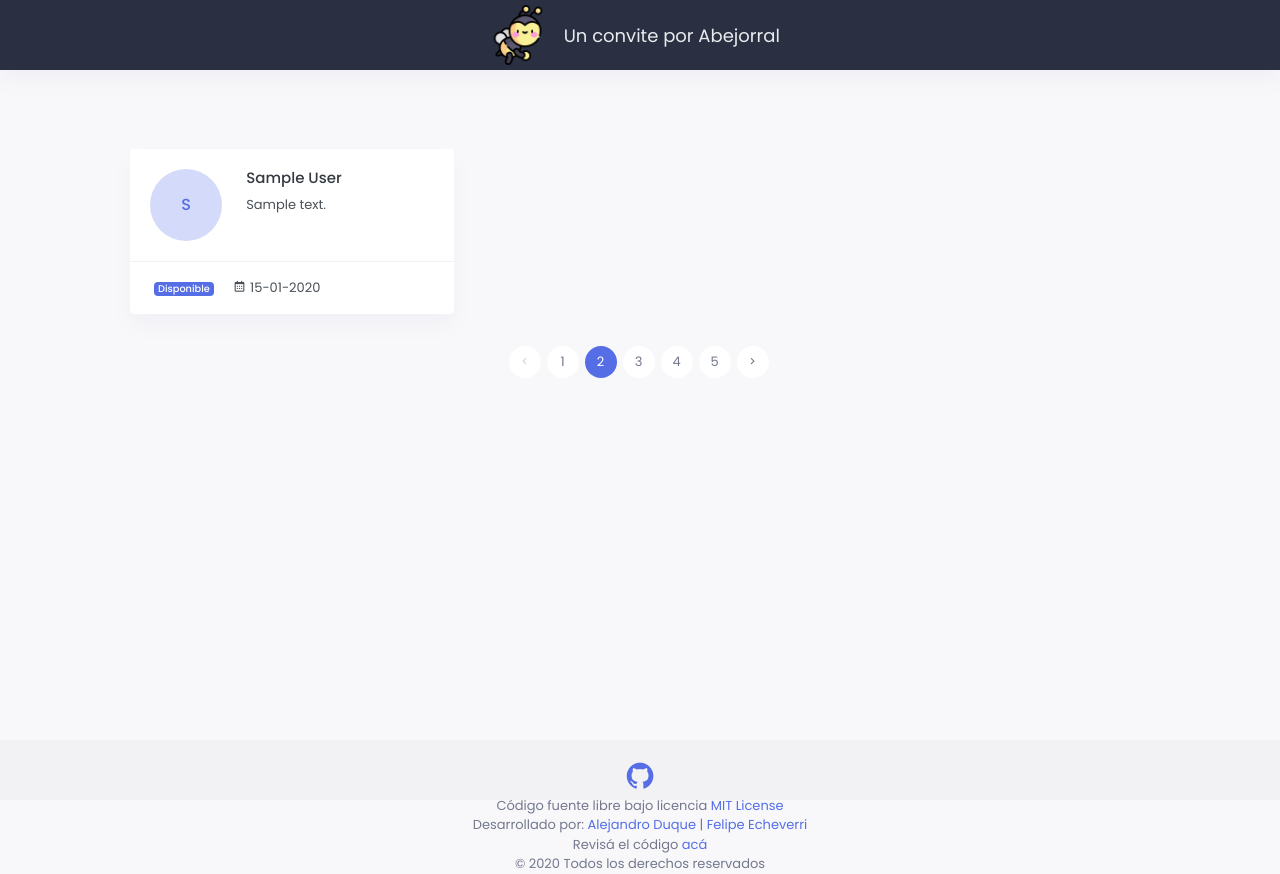
After one commit to aleducode/help-abejorral, a Django app: page /informacion in a window 1280 px wide. The commit adds this page. Run offline with Django 3.2, Linux system fonts and the light colour scheme; tables that the repository leaves empty hold one stand-in row (values such as "Sample post"); some libraries are stand-ins or nearby versions.

Commit message:
make detail, information template and views

```diff
--- /dev/null
+++ b/abjhelp/templates/information.html
@@ -0,0 +1,92 @@
+{% extends 'base.html' %}
+
+
+{% block content %}
+<div class="page-content">
+    <div class="container-fluid">
+        <div class="col-xl-12">
+            <div class="row">
+                {% if helps  %}
+
+                {% for help in helps  %}
+                <div class="col-xl-4 col-sm-6">
+                    <div class="card">
+                        <div class="card-body">
+                            <div class="media">
+                                <div class="avatar-md mr-4">
+                                    <span class="avatar-title rounded-circle bg-soft-primary text-primary font-size-16">
+                                        {{help.name.0|upper}}
+                                    </span>
+
+                                </div>
+
+                                <div class="media-body overflow-hidden">
+                                    <h5 class="text-truncate font-size-15"><a href="{% url 'users:detail' help.pk %}" class="text-dark">{{help.name}}</a></h5>
+                                    <p class="text-justify">{{help.description|truncatewords:3 }}</p></p>
+                                    <!--<div class="team">Tel: {{help.phone_number}}</div>-->
+                                </div>
+                            </div>
+                        </div>
+                        <div class="px-4 py-3 border-top">
+                            <ul class="list-inline mb-0">
+                                <li class="list-inline-item mr-3">
+
+                                    {% if help.is_active %}
+                                        <span class="badge badge-primary">Disponible</span>
+
+                                    {% else %}
+                                        <span class="badge badge-success">Completado</span>
+                                    {% endif %}
+                                </li>
+                                <li class="list-inline-item mr-3" data-toggle="tooltip" data-placement="top" title=""
+                                    data-original-title="Due Date">
+                                    <i class="bx bx-calendar mr-1"></i>{{help.created|date:"d-m-Y"}}
+                                </li>
+                            </ul>
+                        </div>
+                    </div>
+                </div>
+                {% endfor %}
+
+                {% endif %}
+
+                </div>
+                <!-- end row -->
+
+                <div class="row">
+                    <div class="col-lg-12">
+                        <ul class="pagination pagination-rounded justify-content-center mt-2 mb-5">
+                            <li class="page-item disabled">
+                            <a href="#" class="page-link"><i class="mdi mdi-chevron-left"></i></a>
+                            </li>
+                            <li class="page-item">
+                            <a href="#" class="page-link">1</a>
+                                    </li>
+                                    <li class="page-item active">
+                                        <a href="#" class="page-link">2</a>
+                                    </li>
+                                    <li class="page-item">
+                                        <a href="#" class="page-link">3</a>
+                                    </li>
+                                    <li class="page-item">
+                                        <a href="#" class="page-link">4</a>
+                                    </li>
+                                    <li class="page-item">
+                                        <a href="#" class="page-link">5</a>
+                                    </li>
+                                    <li class="page-item">
+                                        <a href="#" class="page-link"><i class="mdi mdi-chevron-right"></i></a>
+                                    </li>
+                                </ul>
+                            </div>
+                        </div>
+                        <!-- end row -->
+
+                    </div> <!-- container-fluid -->
+                </div>
+                <!-- End Page-content -->
+            </div>
+        </div>
+    </div>
+</div>
+{% endblock content %}
--- a/abjhelp/users/forms.py
+++ b/abjhelp/users/forms.py
@@ -9,7 +9,7 @@ class HelpRequestForm(forms.Form):
     name = forms.CharField(
         min_length=2,
         max_length=50,
-        label='¿Cuál es tu nombre?',
+        label='Nombre',
         error_messages={
             'required': 'Este campo es requerido',
         },
@@ -20,6 +20,9 @@ class HelpRequestForm(forms.Form):
     description = forms.CharField(
         label='Descripción del pedido',
         required=False,
+        error_messages={
+            'required': 'Este campo es requerido',
+        },
         widget=forms.Textarea(
             attrs={
                 "rows": 5, "cols": 20,
--- a/abjhelp/users/urls.py
+++ b/abjhelp/users/urls.py
@@ -44,5 +44,15 @@ urlpatterns = [
         view=users_view.ThanksDonorView.as_view(),
         name='thanks_donor'
     ),
+    path(
+        route="informacion",
+        view=users_view.InformationView.as_view(),
+        name='information'
+    ),
+        path(
+        route="detalle/<str:pk>/",
+        view=users_view.RequestDetailView.as_view(),
+        name='detail'
+    ),
 
 ]
--- a/abjhelp/users/views.py
+++ b/abjhelp/users/views.py
@@ -1,11 +1,12 @@
 """Branches Views."""
 
 # Django
-from django.views.generic import TemplateView, FormView
+from django.views.generic import TemplateView, FormView, DetailView
 from django.urls import reverse_lazy
 
 # Forms
 from abjhelp.users.forms import HelpRequestForm, DonorRequestForm
+from abjhelp.users.models import HelpRequest
 
 
 class DashboardView(TemplateView):
@@ -54,3 +55,19 @@ class ThanksDonorView(TemplateView):
 
 class AdvisorView(TemplateView):
     template_name = 'legal_advisor.html'
+
+
+class InformationView(TemplateView):
+    template_name = 'information.html'
+
+    def get_context_data(self, **kwargs):
+        context = super().get_context_data(**kwargs)
+        context["helps"] = HelpRequest.objects.all()
+        return context
+
+class RequestDetailView(DetailView):
+    template_name = 'detail.html'
+    slug_field = 'pk'
+    slug_url_kwarg = 'pk'
+    queryset = HelpRequest.objects.all()
+    context_object_name = 'help'
```
Also changed, not shown: abjhelp/templates/detail.html (added, +67 -0 lines), abjhelp/templates/help_request.html (+57 -2 lines), abjhelp/static/images/index.jpeg (added).
